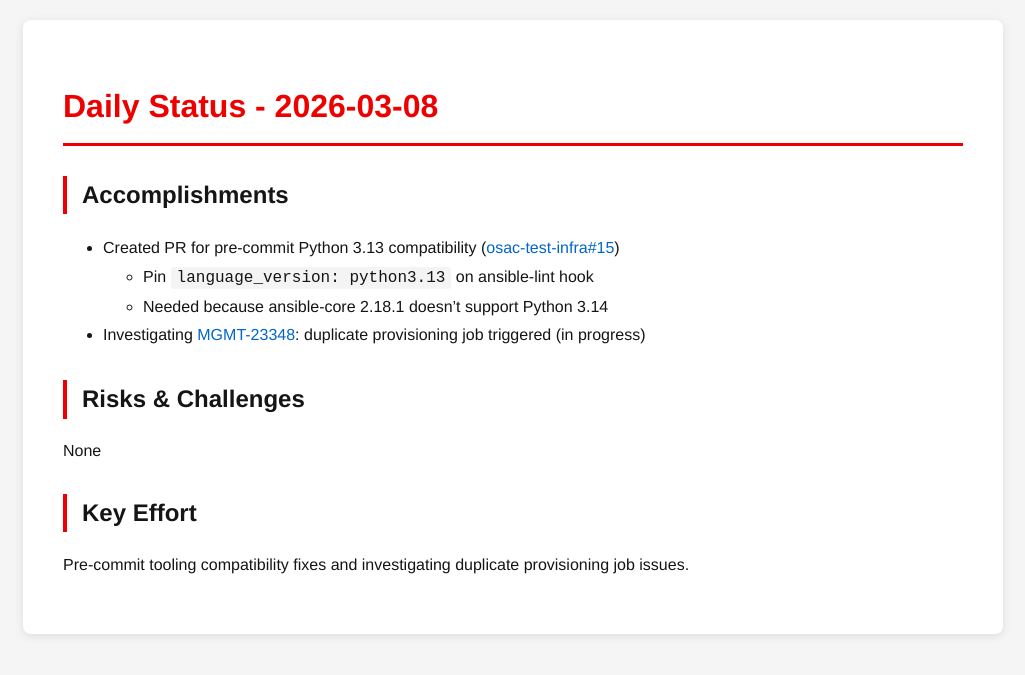
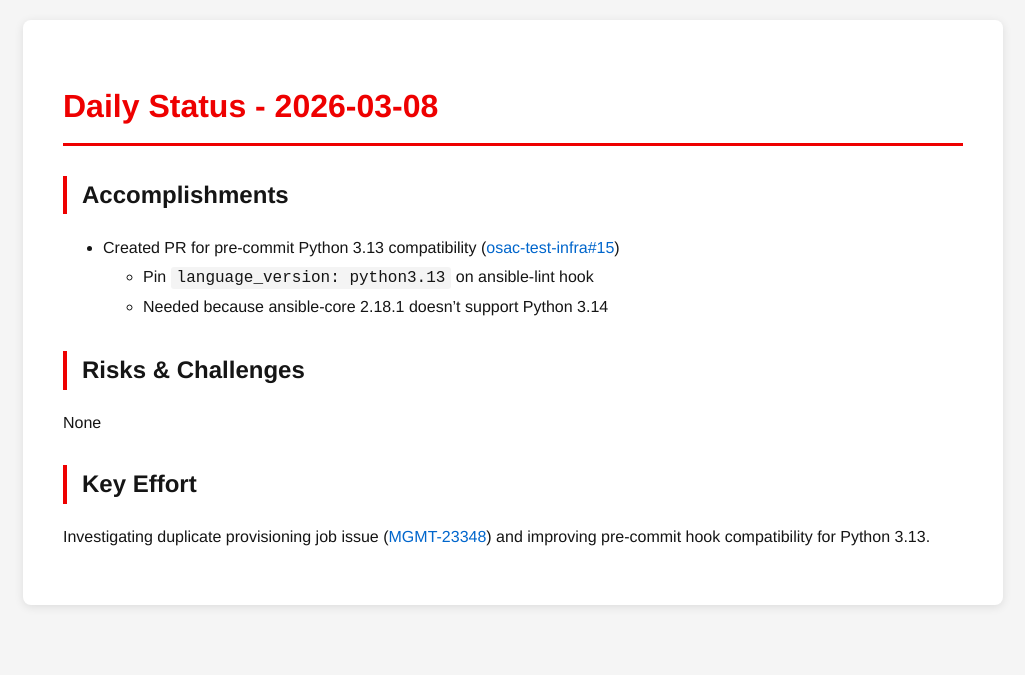
Before and after one commit to tzvatot/daily-status, a Jekyll site: the page built from 2026-03-08.md, in a window 1280 px wide. Shown: the top 675 px of the page, without its empty margins (127-1152 px from the left). Built offline with Jekyll 4.4.1, drawn with Linux system fonts in a browser that asks for light colours.

Commit message:
Daily status update - 2026-03-08

```diff
--- a/2026-03-08.md
+++ b/2026-03-08.md
@@ -10,10 +10,9 @@ date: 2026-03-08
 - Created PR for pre-commit Python 3.13 compatibility ([osac-test-infra#15](https://github.com/osac-project/osac-test-infra/pull/15))
   - Pin `language_version: python3.13` on ansible-lint hook
   - Needed because ansible-core 2.18.1 doesn't support Python 3.14
-- Investigating [MGMT-23348](https://issues.redhat.com/browse/MGMT-23348): duplicate provisioning job triggered (in progress)
 
 ## Risks & Challenges
 None
 
 ## Key Effort
-Pre-commit tooling compatibility fixes and investigating duplicate provisioning job issues.
+Investigating duplicate provisioning job issue ([MGMT-23348](https://issues.redhat.com/browse/MGMT-23348)) and improving pre-commit hook compatibility for Python 3.13.
```
